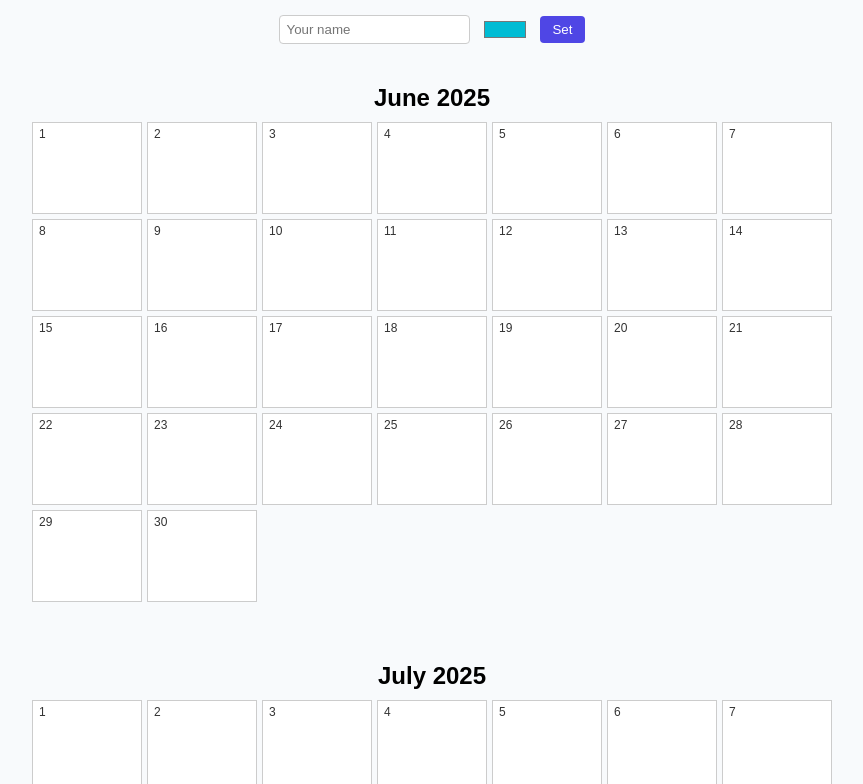
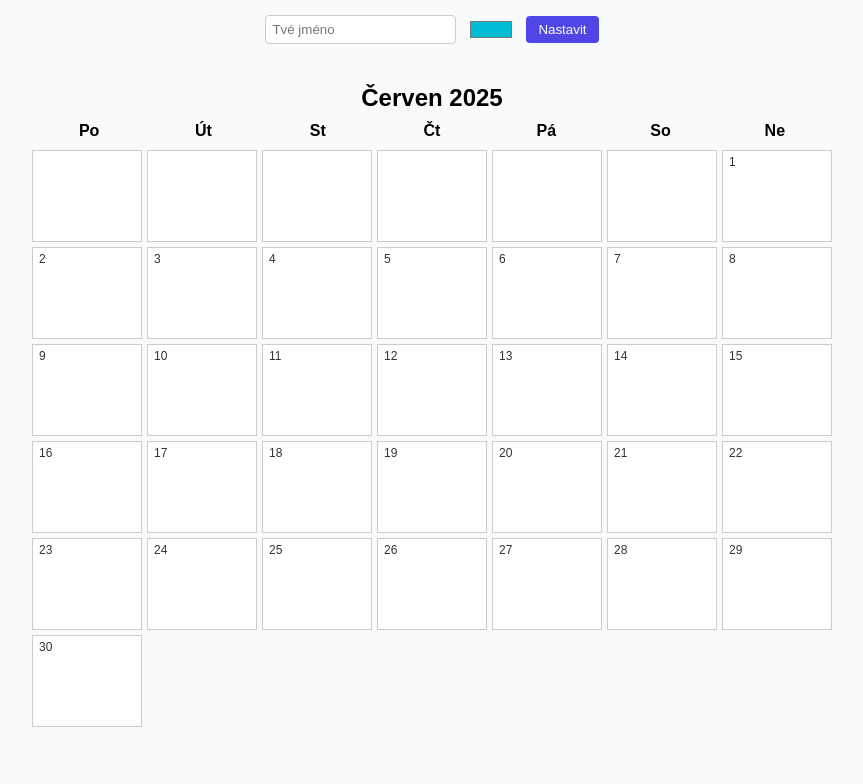
Before and after one commit to PersiansII/PM-kalend-, a plain HTML site: page index.html in a window 1280 px wide. Shown: the part 82-866 px from the top of the page, without its empty margins (208-1071 px from the left). Drawn offline with Linux system fonts and the light colour scheme; no server answers.

Commit message:
nový index

```diff
--- a/index.html
+++ b/index.html
@@ -1,9 +1,9 @@
 <!DOCTYPE html>
-<html lang="en">
+<html lang="cs">
 <head>
   <meta charset="UTF-8" />
   <meta name="viewport" content="width=device-width, initial-scale=1.0" />
-  <title>PM Kalendář</title>
+  <title>Letní Kalendář 2025</title>
   <script src="https://www.gstatic.com/firebasejs/9.22.2/firebase-app-compat.js"></script>
   <script src="https://www.gstatic.com/firebasejs/9.22.2/firebase-database-compat.js"></script>
   <style>
@@ -113,17 +113,26 @@
       border-radius: 4px;
       cursor: pointer;
     }
+    .weekdays {
+      display: grid;
+      grid-template-columns: repeat(7, 1fr);
+      max-width: 800px;
+      margin: 0 auto 10px auto;
+      font-weight: bold;
+    }
+    .weekday {
+      text-align: center;
+    }
   </style>
 </head>
 <body>
-  <h1>PM Letní Párty Kalendář 2025</h1>
+  <h1>Letní Kalendář 2025</h1>
   <div class="form">
-    <input type="text" id="username" placeholder="Your name" />
+    <input type="text" id="username" placeholder="Tvé jméno" />
     <input type="color" id="usercolor" value="#00bcd4" />
-    <button onclick="setCurrentUser()">Set</button>
+    <button onclick="setCurrentUser()">Nastavit</button>
   </div>
   <div class="calendar-container" id="calendar"></div>
-
   <script>
     const firebaseConfig = {
       apiKey: "AIzaSyA14SzYn760KjtniywMQw5OYnBn_A7WQFQ",
@@ -134,67 +143,70 @@
       messagingSenderId: "144459239524",
       appId: "1:144459239524:web:ea0e1bbeace53b49314f71"
     };
-
     firebase.initializeApp(firebaseConfig);
     const db = firebase.database();
-
-    const months = ["June", "July", "August"];
+    const months = ["Červen", "Červenec", "Srpen"];
+    const monthNames = ["Červen", "Červenec", "Srpen"];
     const daysInMonth = [30, 31, 31];
     let currentUser = null;
     let currentColor = null;
     const calendarData = {};
-
     function setCurrentUser() {
       currentUser = document.getElementById("username").value.trim();
       currentColor = document.getElementById("usercolor").value;
-      if (!currentUser) alert("Please enter your name");
+      if (!currentUser) alert("Zadej prosím své jméno");
     }
-
     function createCalendar() {
       const container = document.getElementById("calendar");
       container.innerHTML = "";
-
+      const weekdays = ["Po", "Út", "St", "Čt", "Pá", "So", "Ne"];
       months.forEach((month, index) => {
         const monthDiv = document.createElement("div");
         monthDiv.className = "month";
-        monthDiv.innerHTML = `<h2>${month} 2025</h2>`;
-
+        monthDiv.innerHTML = `<h2>${monthNames[index]} 2025</h2>`;
+        const header = document.createElement("div");
+        header.className = "weekdays";
+        weekdays.forEach(day => {
+          const el = document.createElement("div");
+          el.className = "weekday";
+          el.textContent = day;
+          header.appendChild(el);
+        });
+        monthDiv.appendChild(header);
         const grid = document.createElement("div");
         grid.className = "grid";
-
+        let firstDayOffsets = [6, 1, 4];
+        for (let i = 0; i < firstDayOffsets[index]; i++) {
+          const emptyDiv = document.createElement("div");
+          emptyDiv.className = "day";
+          grid.appendChild(emptyDiv);
+        }
         for (let i = 1; i <= daysInMonth[index]; i++) {
           const dateId = `${month}-${i}`;
           const dayDiv = document.createElement("div");
           dayDiv.className = "day";
           dayDiv.onclick = () => toggleToken(dateId);
-
           const dayNumber = document.createElement("div");
           dayNumber.className = "day-number";
           dayNumber.textContent = i;
-
           const tokens = document.createElement("div");
           tokens.className = "tokens";
           tokens.id = `tokens-${dateId}`;
-
           dayDiv.appendChild(dayNumber);
           dayDiv.appendChild(tokens);
           grid.appendChild(dayDiv);
         }
-
         monthDiv.appendChild(grid);
         container.appendChild(monthDiv);
       });
     }
-
     function toggleToken(dateId) {
       if (!currentUser || !currentColor) {
-        alert("Set your name and color first!");
+        alert("Nejprve nastav své jméno a barvu!");
         return;
       }
-
       const tokens = calendarData[dateId] || [];
       const index = tokens.findIndex(t => t.name === currentUser);
-
       if (index !== -1) {
         tokens.splice(index, 1);
       } else {
@@ -204,24 +216,20 @@
       db.ref("calendarData/" + dateId).set(tokens);
       renderTokens(dateId);
     }
-
     function renderTokens(dateId) {
       const tokensDiv = document.getElementById(`tokens-${dateId}`);
       tokensDiv.innerHTML = "";
       (calendarData[dateId] || []).forEach(t => {
         const wrapper = document.createElement("div");
         wrapper.className = "token-wrapper";
-
         const token = document.createElement("div");
         token.className = "token";
         token.style.backgroundColor = t.color;
         token.setAttribute("data-name", t.name);
-
         wrapper.appendChild(token);
         tokensDiv.appendChild(wrapper);
       });
     }
-
     function loadFromFirebase() {
       db.ref("calendarData").once("value", snapshot => {
         const data = snapshot.val();
@@ -233,7 +241,6 @@
         }
       });
     }
-
     createCalendar();
     loadFromFirebase();
   </script>
```
